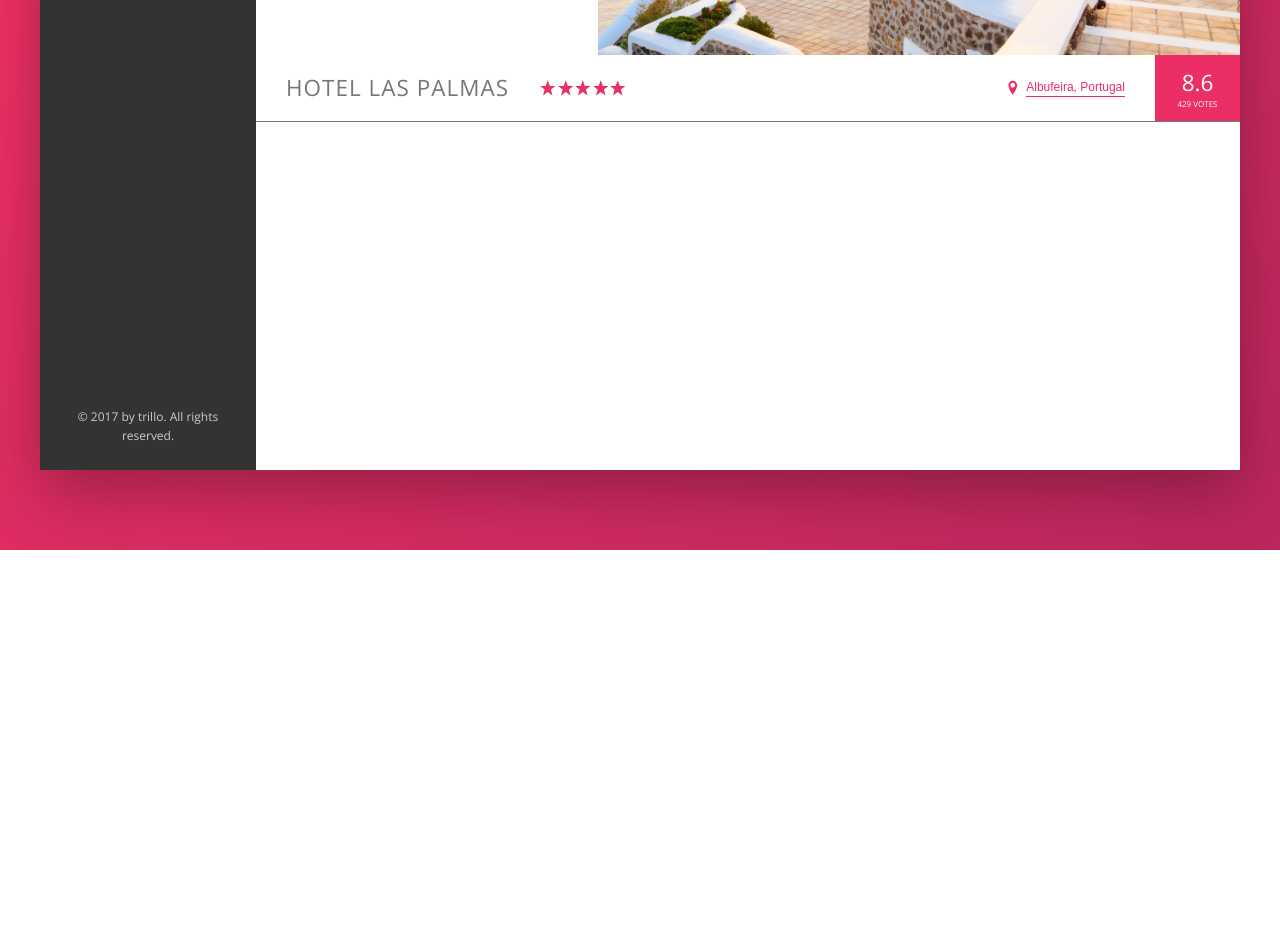
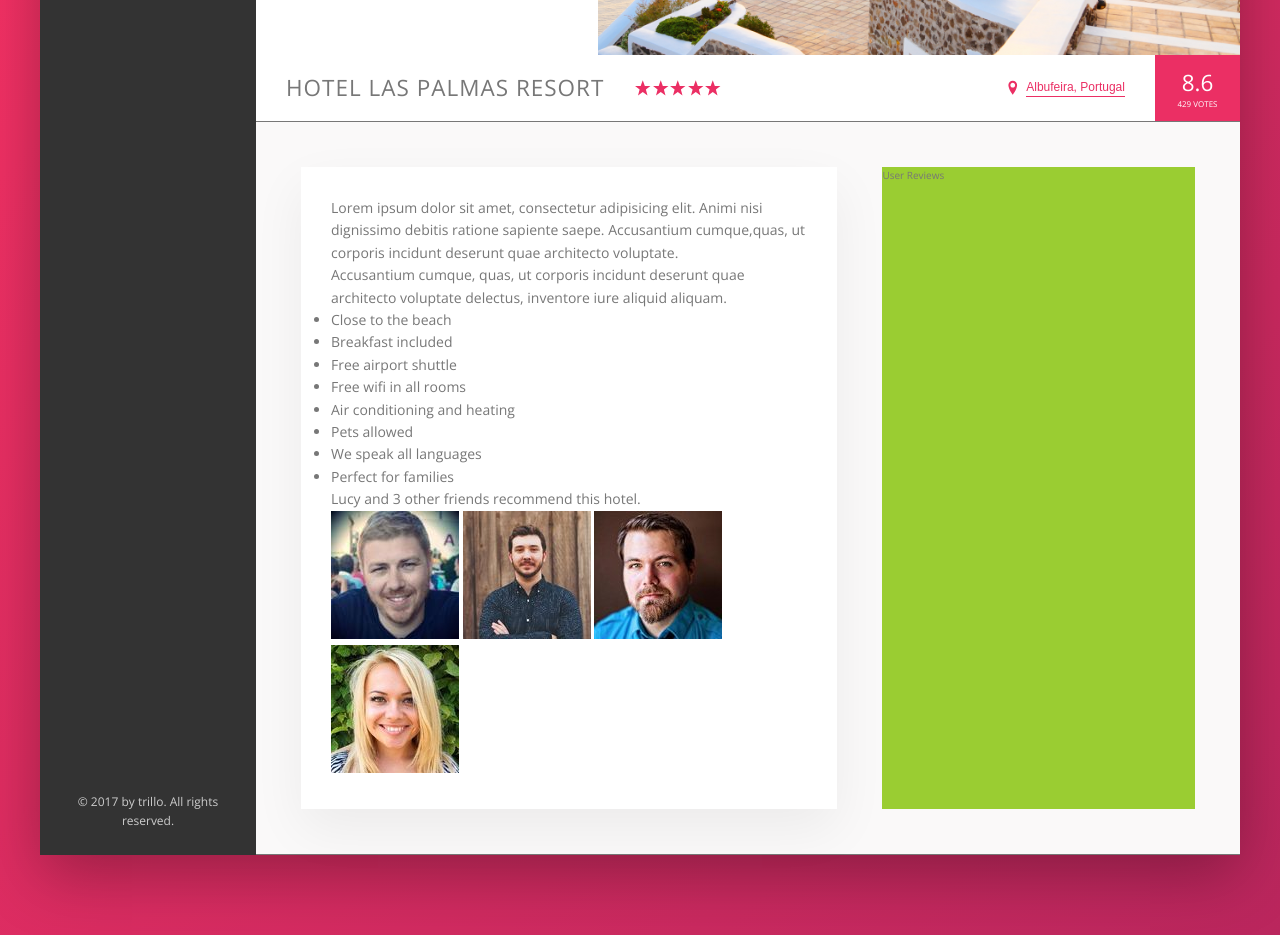
Before and after one commit to thomruns/Trillo, a website: page index.html in a window 1280 px wide. Shown: the part 480-1415 px from the top of the page. Before the commit the page ends 1030 px from the top, so only its background shows below. Drawn offline with nearby package versions, Linux system fonts and the light colour scheme.

Commit message:
Detail section content added

```diff
--- a/index.html
+++ b/index.html
@@ -102,9 +102,9 @@
                         </figure>
                     </div>
 
-                    <div class="overview">
+                    <div class="overview"> <!-- begin overview section -->
                         <h1 class="overview__heading">
-                            Hotel Las Palmas
+                            Hotel Las Palmas Resort
                         </h1>
                         <div class="overview__stars">
                             <svg class="overview__icon-star">
@@ -133,7 +133,45 @@
                             <div class="overview__rating-average">8.6</div>
                             <div class="overview__rating-count">429 votes</div>
                         </div>
-                    </div>
+                    </div> <!-- end overview section -->
+
+                    <div class="detail"> <!-- Begin section detail -->
+
+                        <div class="description">
+                            <p class="paragraph">
+                                Lorem ipsum dolor sit amet, consectetur adipisicing elit. Animi nisi dignissimo debitis ratione sapiente saepe. Accusantium cumque,quas, ut corporis incidunt deserunt quae architecto voluptate.
+                            </p>
+                            <p class="paragraph">
+                                Accusantium cumque, quas, ut corporis incidunt deserunt quae architecto voluptate delectus, inventore iure aliquid aliquam.
+                            </p>
+                            <ul class="list">
+                                <li class="list__item">Close to the beach</li>
+                                <li class="list__item">Breakfast included</li>
+                                <li class="list__item">Free airport shuttle</li>
+                                <li class="list__item">Free wifi in all rooms</li>
+                                <li class="list__item">Air conditioning and heating</li>
+                                <li class="list__item">Pets allowed</li>
+                                <li class="list__item">We speak all languages</li>
+                                <li class="list__item">Perfect for families</li>
+                            </ul>
+                            <div class="recommend">
+                                <p class="recommend__count">
+                                    Lucy and 3 other friends recommend this hotel.
+                                </p>
+                                <div class="recommend__friends">
+                                    <img src="img/user-3.jpg" alt="Friend 1" class="recommend__photo">
+                                    <img src="img/user-4.jpg" alt="Friend 2" class="recommend__photo">
+                                    <img src="img/user-5.jpg" alt="Friend 3" class="recommend__photo">
+                                    <img src="img/user-6.jpg" alt="Friend 4" class="recommend__photo">
+                                </div>
+                            </div>
+                        </div>
+
+                        <div class="user-reviews">
+                            User Reviews
+                        </div>
+                    </div> <!-- end section detail -->
+
 
                 </main>
             </div>
--- a/sass/_base.scss
+++ b/sass/_base.scss
@@ -20,6 +20,11 @@
     --color-grey-dark-3: #999;
 
     --shadow-dark: 0 2rem 6rem rgba(0, 0, 0, .3);
+    --shadow-light: 0 2rem 5rem rgba(0, 0, 0, .06);
+
+    --line: 1px solid var(--color-grey-dark-2);
+
+
 }
 
 //Establish universal reset, box behaviors, and rem unit sizing
--- a/sass/_components.scss
+++ b/sass/_components.scss
@@ -219,7 +219,7 @@
 
     display: flex;
     align-items: center;
-    border-bottom: 1px solid var(--color-grey-dark-2);
+    border-bottom: var(--line);
 
 
     &__heading {
--- a/sass/_layout.scss
+++ b/sass/_layout.scss
@@ -11,7 +11,7 @@
     font-size: 1.4rem;
     height: 7rem;
     background-color: #fff;
-    border-bottom: 1px solid var(--color-grey-dark-2);
+    border-bottom: var(--line);
     display: flex;
     justify-content: space-between;
     align-items: center;
@@ -37,8 +37,31 @@
 .hotel-view {
     background-color: #fff;
 
-    height: 80rem; //TEST ONLY
-
     flex: 1; //element should grow into all available space
 
 }
+
+.detail {
+    background-color: var(--color-grey-light-1);
+    display: flex;
+    padding: 4.5rem;
+    border-bottom: var(--line);
+
+
+}
+
+.description {
+    background-color: #fff;
+    box-shadow: var(--shadow-light);
+    padding: 3rem;
+    font-size: 1.4rem;
+
+    flex: 0 0 60%; //neither grow nor shrink; occupy 60% of available space
+    margin-right: 4.5rem;
+}
+
+.user-reviews {
+    background-color: yellowgreen;
+    flex: 1; //occupy the remaining space
+
+}
```
Also changed, not shown: css/style.css.
